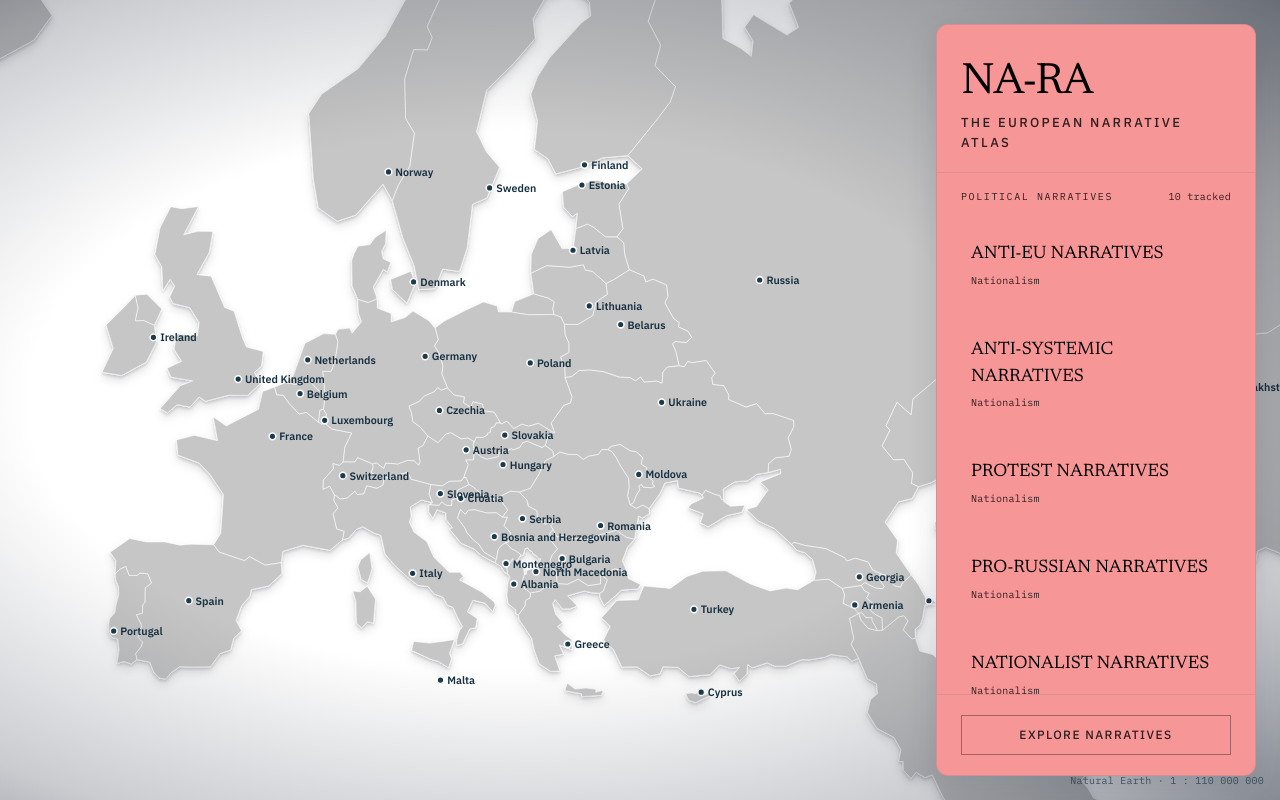
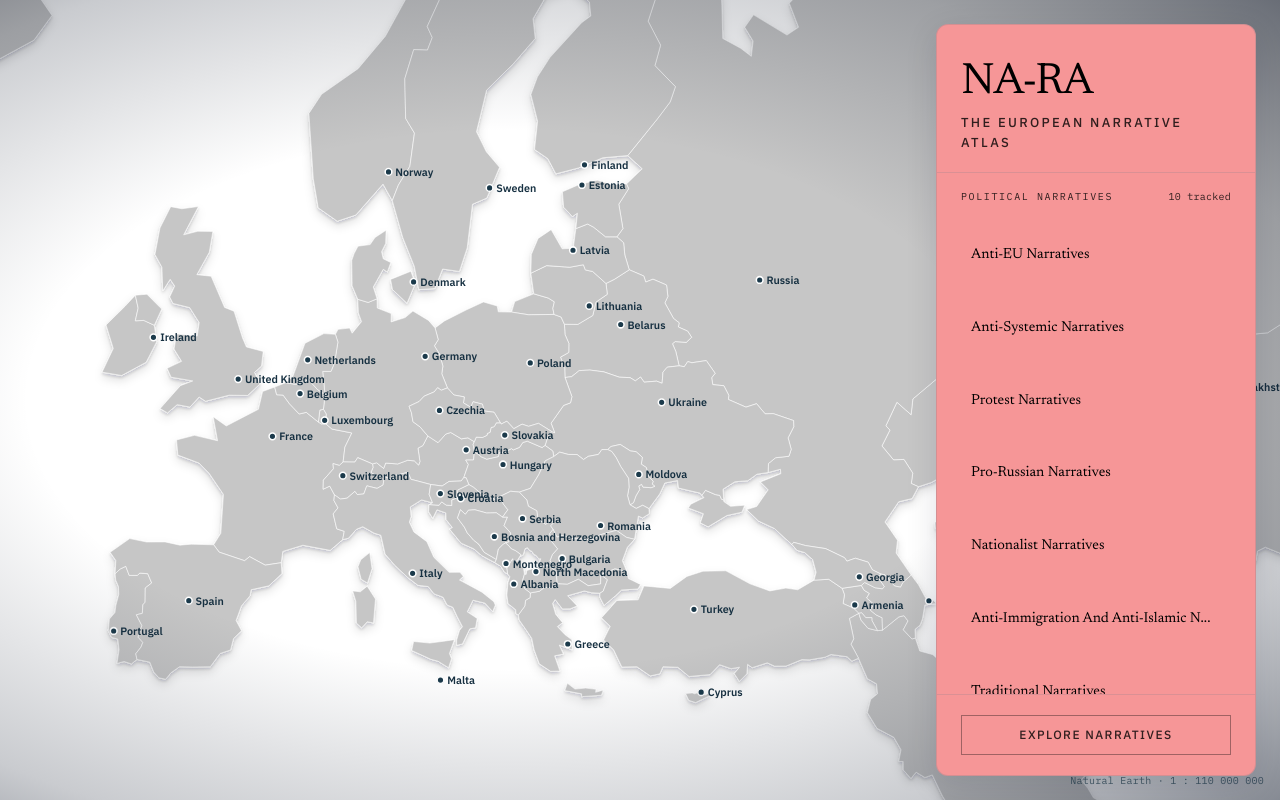
Before and after one commit to t0rn1k3/nara, a Next.js app: page / in a window 1280 px wide. Built offline with nearby package versions, Linux system fonts and the light colour scheme.

Commit message:
Remove narrative categories and tighten aside list item display

```diff
--- a/components/narratives/narrative-item.tsx
+++ b/components/narratives/narrative-item.tsx
@@ -9,6 +9,13 @@ import { useNarrativeSelection } from "./narrative-selection-context";
 type NarrativeItemProps = {
   narrative: Narrative;
 };
+
+const MAX_NAME_LENGTH = 35;
+
+function truncateName(name: string): string {
+  if (name.length <= MAX_NAME_LENGTH) return name;
+  return `${name.slice(0, MAX_NAME_LENGTH)}...`;
+}
 
 export function NarrativeItem({ narrative }: NarrativeItemProps) {
   const { hoveredId, setHoveredId, clearHover, setSelectedId } =
@@ -33,11 +40,11 @@ export function NarrativeItem({ narrative }: NarrativeItemProps) {
           ["--item-accent" as string]: narrative.accentColor,
         }}
       >
-        <span className="font-serif text-lg leading-snug text-black uppercase">
-          {narrative.name}
-        </span>
-        <span className="mt-1.5 block font-mono text-[10px] tracking-wide">
-          {narrative.category}
+        <span
+          className="font-serif text-[0.9rem] leading-snug text-black capitalize"
+          title={narrative.name.length > MAX_NAME_LENGTH ? narrative.name : undefined}
+        >
+          {truncateName(narrative.name)}
         </span>
       </Link>
     </li>
--- a/components/narratives/narrative-profile/narrative-profile.tsx
+++ b/components/narratives/narrative-profile/narrative-profile.tsx
@@ -40,15 +40,7 @@ export function NarrativeProfile({ narrative }: NarrativeProfileProps) {
           Back to Atlas
         </Link>
 
-        <p
-          className="mt-8 font-mono text-[10px] tracking-[0.18em] uppercase"
-          style={{
-            color: `color-mix(in srgb, ${narrative.accentColor} 75%, black)`,
-          }}
-        >
-          {narrative.category}
-        </p>
-        <h1 className="mt-3 font-serif text-4xl leading-tight tracking-tight text-black capitalize sm:text-5xl">
+        <h1 className="mt-8 font-serif text-4xl leading-tight tracking-tight text-black capitalize sm:text-5xl">
           {narrative.name}
         </h1>
         <dl className="mt-5 flex flex-wrap gap-x-6 gap-y-2 font-mono text-[11px] text-black/55">
@@ -115,9 +107,6 @@ export function NarrativeProfile({ narrative }: NarrativeProfileProps) {
                       <span className="font-serif text-lg text-black uppercase group-hover:underline">
                         {item.name}
                       </span>
-                      <span className="shrink-0 font-mono text-[10px] text-black/55">
-                        {item.category}
-                      </span>
                     </Link>
                   </li>
                 ))}
--- a/lib/narratives.ts
+++ b/lib/narratives.ts
@@ -9,7 +9,6 @@ export const narratives: Narrative[] = [
     id: "anti-eu",
     slug: "anti-eu",
     name: "Anti-EU narratives",
-    category: "Nationalism",
     overview:
       "",
     countries: ["RU", "DE", "HU", "GE"],
@@ -28,7 +27,6 @@ export const narratives: Narrative[] = [
     id: "anti-systemic",
     slug: "anti-systemic",
     name: "Anti-Systemic narratives",
-    category: "Nationalism",
     overview:
       "",
     countries: ["RU", "DE", "HU", "GE"],
@@ -47,7 +45,6 @@ export const narratives: Narrative[] = [
     id: "protest",
     slug: "protest",
     name: "Protest narratives",
-    category: "Nationalism",
     overview:
       "",
     countries: ["RU", "DE", "HU", "GE"],
@@ -66,7 +63,6 @@ export const narratives: Narrative[] = [
     id: "pro-russian",
     slug: "pro-russian",
     name: "Pro-Russian narratives",
-    category: "Nationalism",
     overview:
       "",
     countries: ["RU", "DE", "HU", "GE"],
@@ -85,7 +81,6 @@ export const narratives: Narrative[] = [
     id: "nationalist",
     slug: "nationalist",
     name: "Nationalist narratives",
-    category: "Nationalism",
     overview:
       "",
     countries: ["RU", "DE", "HU", "GE"],
@@ -104,7 +99,6 @@ export const narratives: Narrative[] = [
     id: "anti-immigration",
     slug: "anti-immigration",
     name: "Anti-Immigration and Anti-Islamic narratives",
-    category: "Nationalism",
     overview:
       "",
     countries: ["RU", "DE", "HU", "GE"],
@@ -122,8 +116,7 @@ export const narratives: Narrative[] = [
   {
     id: "traditional",
     slug: "traditional",
-    name: "Traditionalal narratives",
-    category: "Nationalism",
+    name: "Traditional narratives",
     overview:
       "",
     countries: ["RU", "DE", "HU", "GE"],
@@ -142,7 +135,6 @@ export const narratives: Narrative[] = [
     id: "victim",
     slug: "victim",
     name: "Victim narratives",
-    category: "Nationalism",
     overview:
       "",
     countries: ["RU", "DE", "HU", "GE"],
@@ -161,7 +153,6 @@ export const narratives: Narrative[] = [
     id: "about-ukraine",
     slug: "about-ukraine",
     name: "Narratives about war in Ukraine",
-    category: "Nationalism",
     overview:
       "",
     countries: ["RU", "DE", "HU", "GE"],
@@ -180,7 +171,6 @@ export const narratives: Narrative[] = [
     id: "weak-west",
     slug: "weak-west",
     name: "Narratives of a weak and decadent West",
-    category: "Nationalism",
     overview:
       "",
     countries: ["RU", "DE", "HU", "GE"],
--- a/lib/types.ts
+++ b/lib/types.ts
@@ -7,7 +7,6 @@ export type Narrative = {
   id: string;
   slug: string;
   name: string;
-  category: string;
   overview: string;
   countries: string[];
   parties: NarrativeParty[];
```
